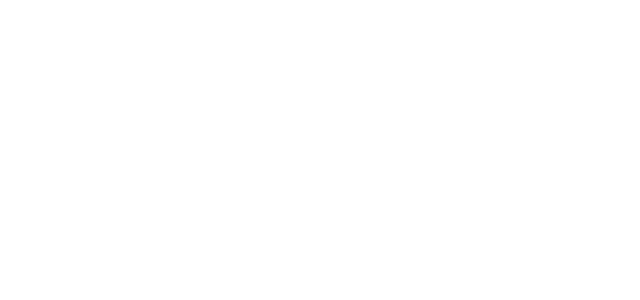
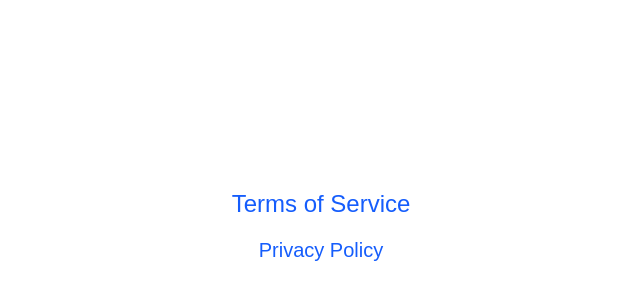
Before and after one commit to gideonadeti/reen-legal, a Next.js app: page / in a window 1280 px wide. Shown: the part 174-474 px from the top of the page, without its empty margins (319-959 px from the left). Built offline with nearby package versions, Linux system fonts and the light colour scheme.

Commit message:
feat: Add Terms of Service and Privacy Policy links

```diff
--- a/src/app/page.tsx
+++ b/src/app/page.tsx
@@ -1,5 +1,22 @@
+import Link from "next/link";
+
 const Page = () => {
-  return null;
+  return (
+    <div className="min-h-screen flex flex-col items-center justify-center gap-4">
+      <Link
+        href="/terms-of-service"
+        className="text-2xl text-blue-600 hover:text-blue-800 hover:underline"
+      >
+        Terms of Service
+      </Link>
+      <Link
+        href="/privacy-policy"
+        className="text-xl text-blue-600 hover:text-blue-800 hover:underline"
+      >
+        Privacy Policy
+      </Link>
+    </div>
+  );
 };
 
 export default Page;
```
